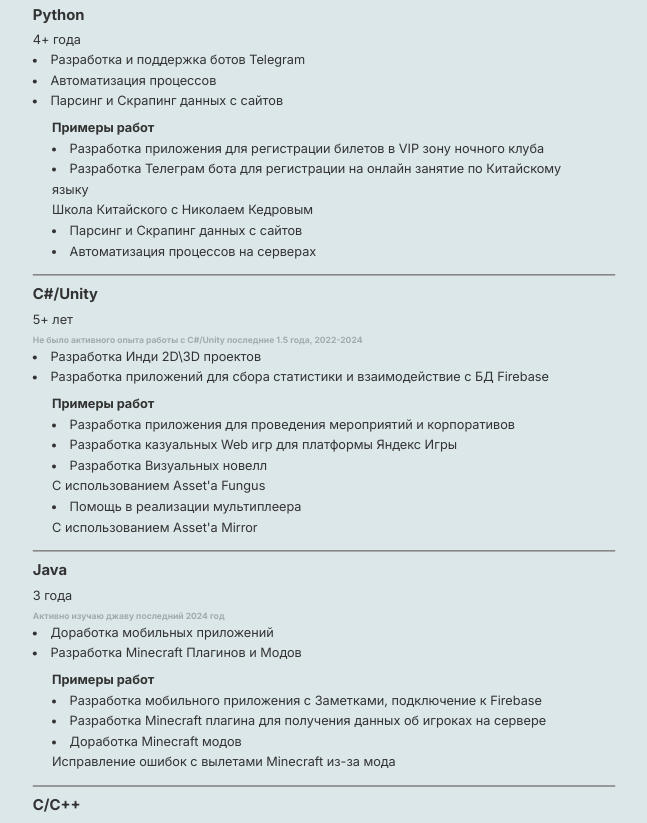
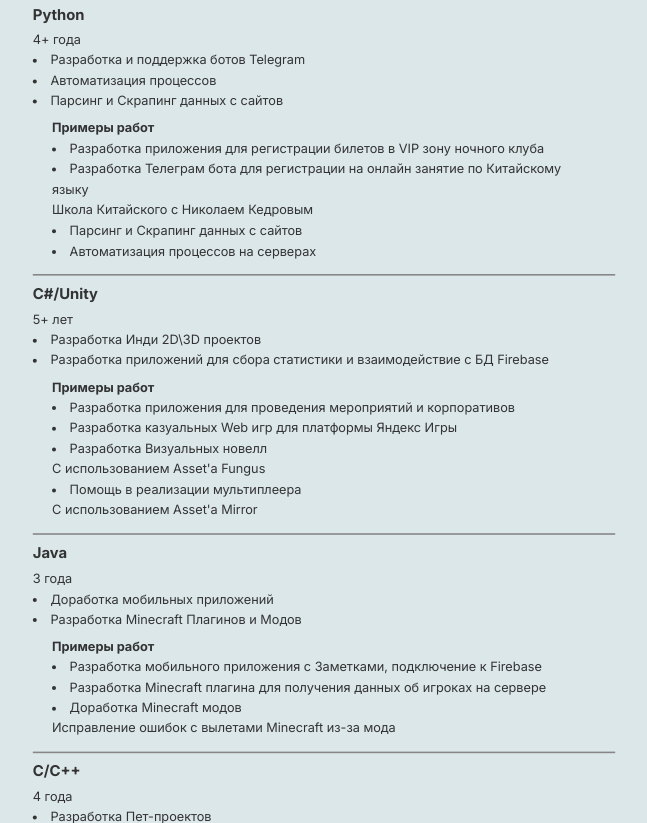
Before and after one commit to SushkaCraft/SushkaCraftGames.github.io, a plain HTML site: page index.html in a window 1280 px wide. Shown: the part 402-1225 px from the top of the page, without its empty margins (316-963 px from the left). Drawn offline with Linux system fonts and the light colour scheme.

Commit message:
Update Info

```diff
--- a/index.html
+++ b/index.html
@@ -88,7 +88,6 @@
                         <div class="column">
                             <h3 class="font-semibold">C#/Unity</h3>
                             <div class="text-sm text-gray-500">5+ лет</div>
-                            <h6>Не было активного опыта работы с C#/Unity последние 1.5 года, 2022-2024</h6>
                         </div>
                         <div class="text-xs mt-2">
                             <div><li>Разработка Инди 2D\3D проектов</li></div>
@@ -109,7 +108,6 @@
                         <div class="column">
                             <h3 class="font-semibold">Java</h3>
                             <div class="text-sm text-gray-500">3 года</div>
-                            <h6>Активно изучаю джаву последний 2024 год</h6>
                         </div>
                         <div class="text-xs mt-2">
                             <div><li>Доработка мобильных приложений</li></div>
```
